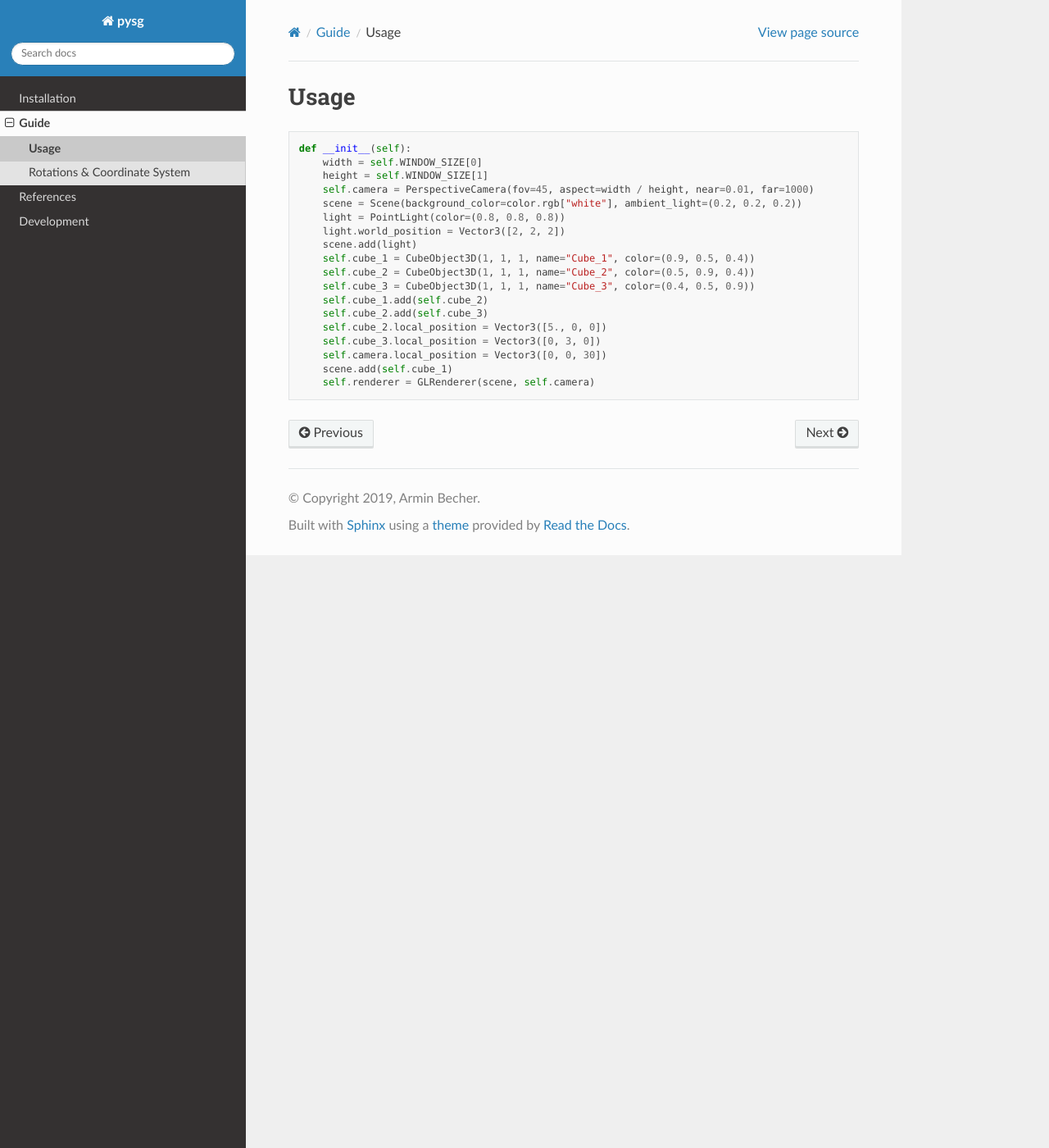
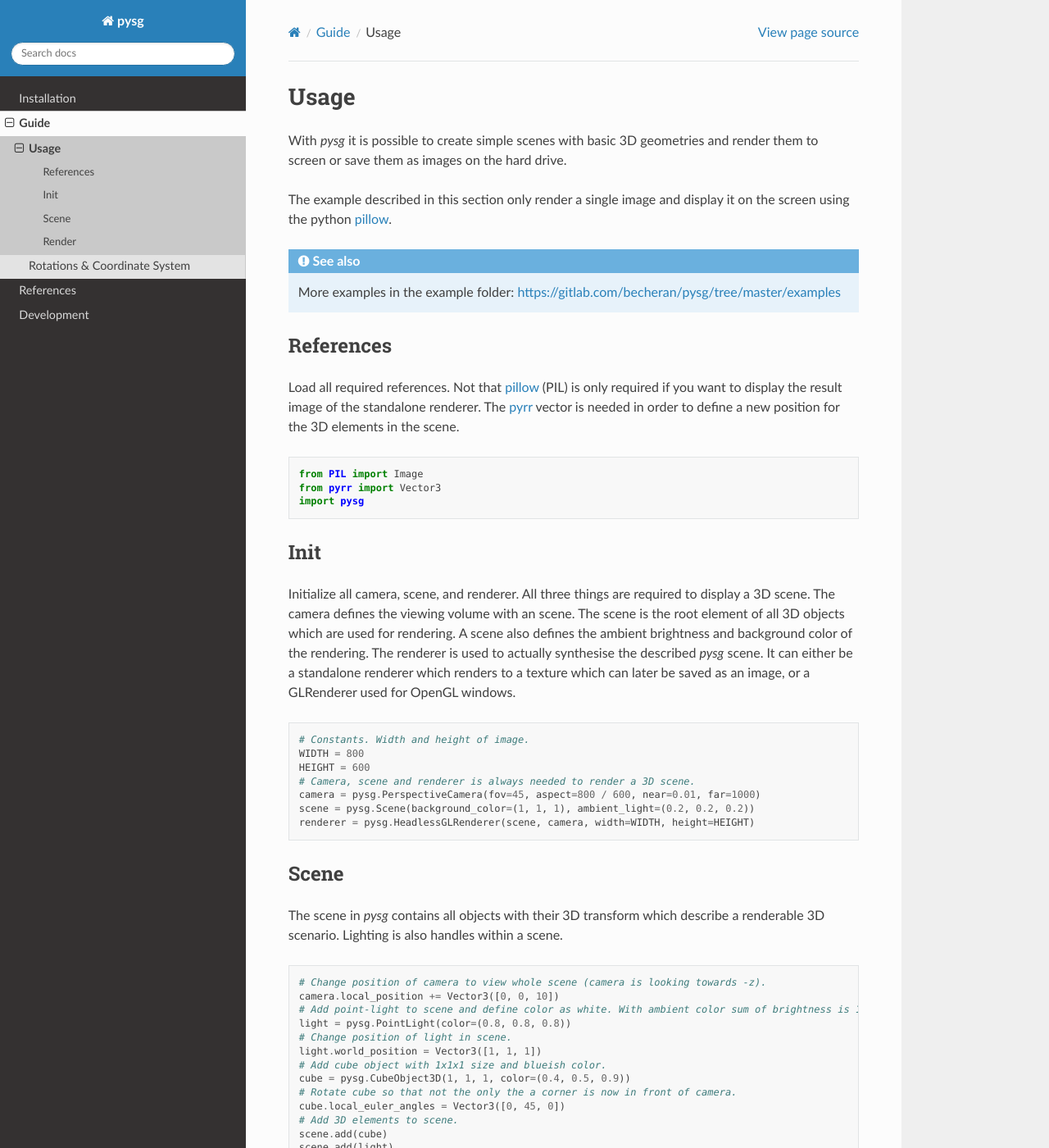
Before and after one commit to becheran/pysg, a Sphinx documentation site: the page built from docs/guide/usage.rst, in a window 1280 px wide and 1400 px high. Shown: the whole window at 82% size. Built offline with Sphinx 7.4.7 and the Read the Docs theme 2.0.0, drawn with Linux system fonts in a browser that asks for light colours; some of the changed text lies outside the part shown.

Commit message:
Docs update

```diff
--- a/docs/guide/usage.rst
+++ b/docs/guide/usage.rst
@@ -3,28 +3,87 @@
 =====
 Usage
 =====
+With *pysg* it is possible to create simple scenes with basic 3D geometries and render them to screen
+or save them as images on the hard drive.
 
+The example described in this section only render a single image and display it on the screen using
+the python pillow_.
+
+.. _pillow: https://pypi.org/project/Pillow/
+
+.. seealso::
+
+    More examples in the example folder:
+    https://gitlab.com/becheran/pysg/tree/master/examples
+
+References
+==========
+Load all required references. Not that pillow_ (PIL) is only required if you want to display the
+result image of the standalone renderer. The pyrr_ vector is needed in order to define a new position
+for the 3D elements in the scene.
+
+.. _pyrr: https://github.com/adamlwgriffiths/Pyrr
 
 .. code-block:: py
 
-    def __init__(self):
-        width = self.WINDOW_SIZE[0]
-        height = self.WINDOW_SIZE[1]
-        self.camera = PerspectiveCamera(fov=45, aspect=width / height, near=0.01, far=1000)
-        scene = Scene(background_color=color.rgb["white"], ambient_light=(0.2, 0.2, 0.2))
-        light = PointLight(color=(0.8, 0.8, 0.8))
-        light.world_position = Vector3([2, 2, 2])
-        scene.add(light)
-        self.cube_1 = CubeObject3D(1, 1, 1, name="Cube_1", color=(0.9, 0.5, 0.4))
-        self.cube_2 = CubeObject3D(1, 1, 1, name="Cube_2", color=(0.5, 0.9, 0.4))
-        self.cube_3 = CubeObject3D(1, 1, 1, name="Cube_3", color=(0.4, 0.5, 0.9))
-        self.cube_1.add(self.cube_2)
-        self.cube_2.add(self.cube_3)
-        self.cube_2.local_position = Vector3([5., 0, 0])
-        self.cube_3.local_position = Vector3([0, 3, 0])
-        self.camera.local_position = Vector3([0, 0, 30])
-        scene.add(self.cube_1)
-        self.renderer = GLRenderer(scene, self.camera)
+    from PIL import Image
+    from pyrr import Vector3
+    import pysg
+
+Init
+====
+Initialize all camera, scene, and renderer. All three things are required to display a 3D scene.
+The camera defines the viewing volume with an scene. The scene is the root element of all 3D objects
+which are used for rendering. A scene also defines the ambient brightness and background color of
+the rendering. The renderer is used to actually synthesise the described *pysg* scene. It can either
+be a standalone renderer which renders to a texture which can later be saved as an image, or a
+GLRenderer used for OpenGL windows.
+
+.. code-block:: py
+
+    # Constants. Width and height of image.
+    WIDTH = 800
+    HEIGHT = 600
+    # Camera, scene and renderer is always needed to render a 3D scene.
+    camera = pysg.PerspectiveCamera(fov=45, aspect=800 / 600, near=0.01, far=1000)
+    scene = pysg.Scene(background_color=(1, 1, 1), ambient_light=(0.2, 0.2, 0.2))
+    renderer = pysg.HeadlessGLRenderer(scene, camera, width=WIDTH, height=HEIGHT)
+
+Scene
+=====
+The scene in *pysg* contains all objects with their 3D transform which describe a renderable 3D
+scenario. Lighting is also handles within a scene.
+
+.. code-block:: py
+
+    # Change position of camera to view whole scene (camera is looking towards -z).
+    camera.local_position += Vector3([0, 0, 10])
+    # Add point-light to scene and define color as white. With ambient color sum of brightness is 1.
+    light = pysg.PointLight(color=(0.8, 0.8, 0.8))
+    # Change position of light in scene.
+    light.world_position = Vector3([1, 1, 1])
+    # Add cube object with 1x1x1 size and blueish color.
+    cube = pysg.CubeObject3D(1, 1, 1, color=(0.4, 0.5, 0.9))
+    # Rotate cube so that not the only the a corner is now in front of camera.
+    cube.local_euler_angles = Vector3([0, 45, 0])
+    # Add 3D elements to scene.
+    scene.add(cube)
+    scene.add(light)
+
+Render
+======
+Rendering is the last step of the *pysg* pipeline. If object transforms or properties are updated,
+the render function can be called within a loop in order to simulate dynamic scene changes.
+
+.. code-block:: py
+
+    # Actually render the 3D scene.
+    renderer.render()
+    # Get current rendering from texture as byte array.
+    current_image_data = renderer.current_image()
+    # Convert byte array to pillow image and use show function to display it.
+    img = Image.frombytes('RGB', (WIDTH, HEIGHT), current_image_data, 'raw', 'RGB', 0, -1)
+    img.show()
 
 .. toctree::
     :maxdepth: 2
--- a/docs/installation.rst
+++ b/docs/installation.rst
@@ -10,7 +10,7 @@ Install the latest stable version of pysg with :command:`pip`:
 
     $ pip install pysg --extra-index-url https://api.packagr.app/JpLhv7UqD/ --disable-pip-version-check
 
-Check version:
+Check *pysg* version:
 
 .. code-block:: py
 
```
